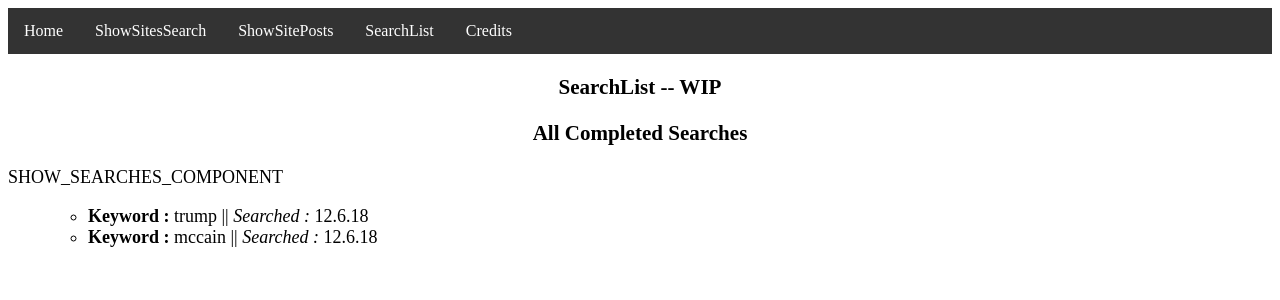
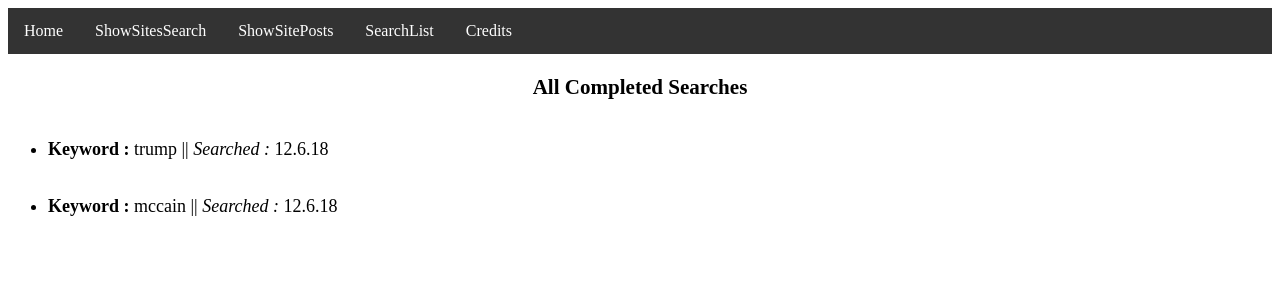
Before and after one commit to raiet13/short-news-compiler, a React (Create React App) app in the folder site-compiler/client/: page /searchlist in a window 1280 px wide. Shown: the top 300 px of the page. Built offline with nearby package versions, Linux system fonts and the light colour scheme; no server answers.

Commit message:
updatedc searches for presentation

```diff
--- a/site-compiler/client/src/components/searches/Searches.js
+++ b/site-compiler/client/src/components/searches/Searches.js
@@ -18,9 +18,9 @@ class Searches extends Component {
     });
 
     return(
-      <ul>
+      <div>
         {searchList}
-      </ul>
+      </div>
     );
   }
 };
--- a/site-compiler/client/src/routes/SearchList.js
+++ b/site-compiler/client/src/routes/SearchList.js
@@ -13,23 +13,17 @@ class SearchList extends Component {
         };
     }
 
-  // Fetch Searches from Database
-  // Display Searches
-
   // Map searches from store
   mapSearches = (props) => {
     console.log(this.props);
     const allSearches = this.props.searches;
     console.log(this.props.searches);
-    console.log(this.props.siteSearches);
   }
 
   render() {
     return (
       <div>
-          <h3>SearchList -- WIP</h3>
           <h3>All Completed Searches</h3>
-          <div>SHOW_SEARCHES_COMPONENT</div>
           <div>{this.mapSearches()}</div>
         <Searches searches={this.props.searches}/>
       </div>
@@ -37,7 +31,7 @@ class SearchList extends Component {
   }
 }
 
-const mapStateToProps = store => ({ searches: store.searches, siteSearches: store.siteSearches })
+const mapStateToProps = store => ({ searches: store.searches })
 
 // export default SearchList;
 export default connect(mapStateToProps)(SearchList);
```
